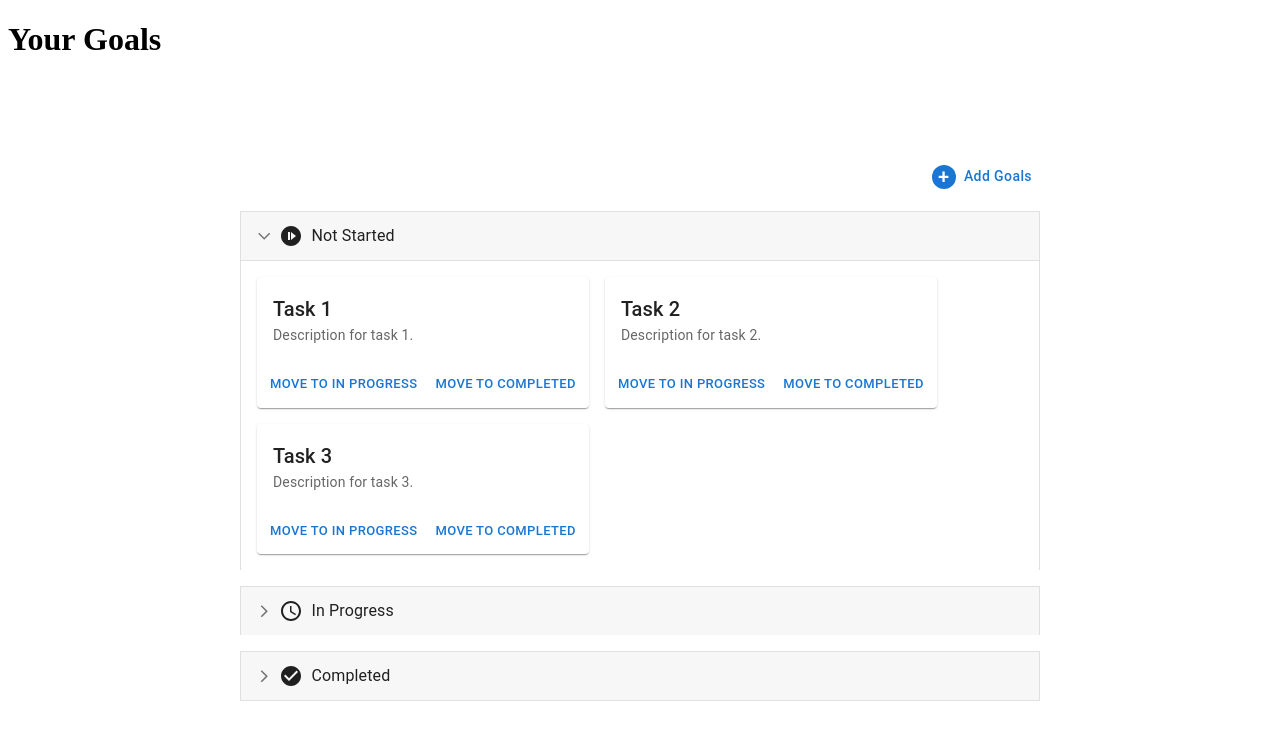
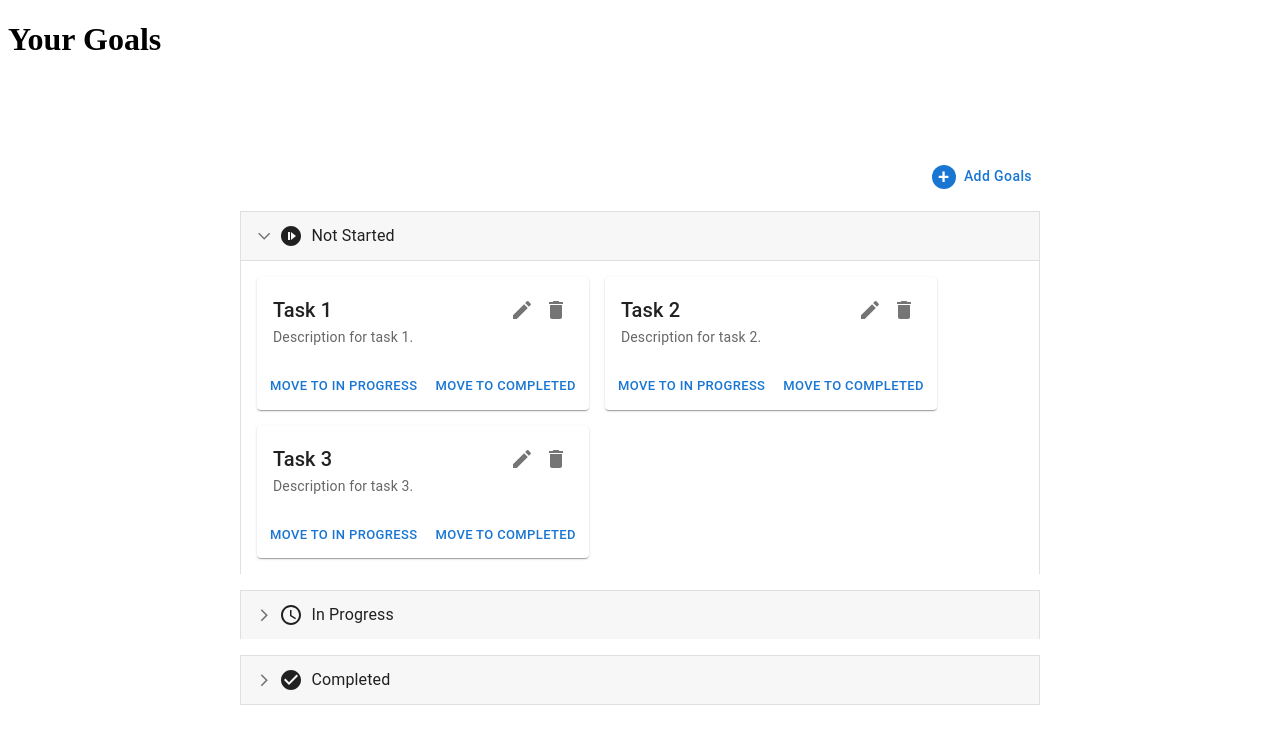
Before and after one commit to Mohit-Porwal/Goalvana, a React (Vite) app in the folder frontend/goalvanaUI/: page /goals in a window 1280 px wide. Both pictures are taken after a click on the button "Not Started". Shown: the top 744 px of the page. Built offline with nearby package versions, Linux system fonts and the light colour scheme.

Commit message:
Added edit and delete icons for every goal

```diff
--- a/frontend/goalvanaUI/src/components/Goals/Goals.jsx
+++ b/frontend/goalvanaUI/src/components/Goals/Goals.jsx
@@ -145,7 +145,17 @@ export default function CustomizedAccordions() {
               <Grid item xs={12} sm={6} md={4} key={item}>
                 <Card>
                   <CardContent>
-                    <Typography variant="h6">Task {item}</Typography>
+                    <Box display="flex" justifyContent="space-between" alignItems="center">
+                      <Typography variant="h6">Task {item}</Typography>
+                      <Box>
+                        <IconButton size="small" onClick={() => handleEdit(item)}>
+                          <EditIcon />
+                        </IconButton>
+                        <IconButton size="small" onClick={() => handleDelete(item)}>
+                          <DeleteIcon />
+                        </IconButton>
+                      </Box>
+                    </Box>
                     <Typography variant="body2" color="text.secondary">
                       Description for task {item}.
                     </Typography>
@@ -171,7 +181,17 @@ export default function CustomizedAccordions() {
               <Grid item xs={12} sm={6} md={4} key={item}>
                 <Card>
                   <CardContent>
-                    <Typography variant="h6">Task {item}</Typography>
+                    <Box display="flex" justifyContent="space-between" alignItems="center">
+                      <Typography variant="h6">Task {item}</Typography>
+                      <Box>
+                        <IconButton size="small" onClick={() => handleEdit(item)}>
+                          <EditIcon />
+                        </IconButton>
+                        <IconButton size="small" onClick={() => handleDelete(item)}>
+                          <DeleteIcon />
+                        </IconButton>
+                      </Box>
+                    </Box>
                     <Typography variant="body2" color="text.secondary">
                       Description for task {item}.
                     </Typography>
```
